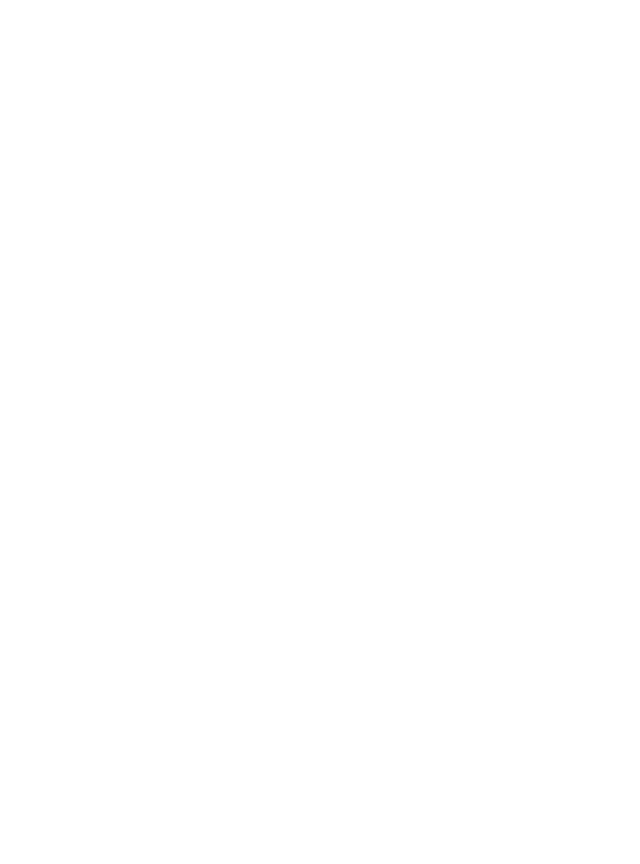
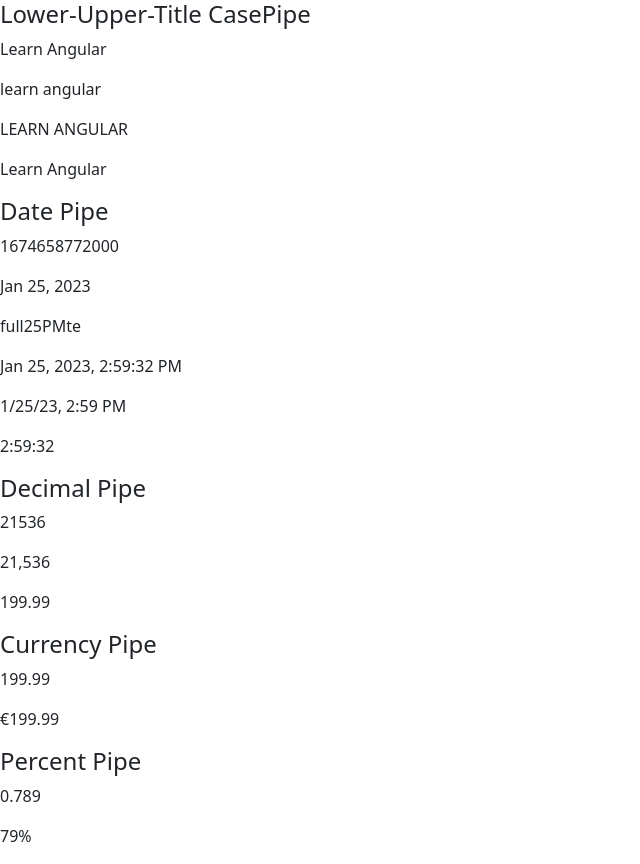
Before and after one commit to fatihdelice/learn-angular, an Angular app: page / in a window 1280 px wide. Shown: the whole page, without its empty margins (0-640 px from the left). Before the commit the page ends 800 px from the top, so only its background shows below. Built offline with nearby package versions, Linux system fonts and the light colour scheme.

Commit message:
Pipes added

```diff
--- a/src/app/product.component.html
+++ b/src/app/product.component.html
@@ -35,3 +35,31 @@
 <!-- <input (keyup)="onKeyUp()">
 <input (keyup.enter)="onKeyUp($event)">
 <input #email (keyup.enter)="onKeyUp(email.value)"> -->
+
+
+<h4>Lower-Upper-Title CasePipe</h4>
+<p>{{ title }}</p>
+<p>{{ title | lowercase }}</p>
+<p>{{ title | uppercase }}</p>
+<p>{{ title | titlecase }}</p>
+
+<h4>Date Pipe</h4>
+<p>{{ today }}</p>
+<p>{{ today | date }}</p>
+<p>{{ today | date: 'fulldate' }}</p>
+<p>{{ today | date: 'medium' }}</p>
+<p>{{ today | date: 'short' }}</p>
+<p>{{ today | date: 'h:mm:ss' }}</p>
+
+<h4>Decimal Pipe</h4>
+<p>{{ students }}</p>
+<p>{{ students | number }}</p>
+<p>{{ price | number: '1.2-2' }}</p>
+
+<h4>Currency Pipe</h4>
+<p>{{ price }}</p>
+<p>{{ price | currency: 'EUR' }}</p>
+
+<h4>Percent Pipe</h4>
+<p>{{ completed }}</p>
+<p>{{ completed | percent }}</p>
--- a/src/app/product.component.ts
+++ b/src/app/product.component.ts
@@ -11,6 +11,13 @@
 export class ProductComponent {
     model: ProductRepository = new ProductRepository();
     disabled = true;
+
+    //Pipes
+    today: number = Date.now();
+    title: string = "Learn Angular";
+    students: number = 21536;
+    price: number = 199.99;
+    completed: number = 0.789;
 
 
 
```
Also changed, not shown: 1 other file (tests, documents, lock files or other folders).
